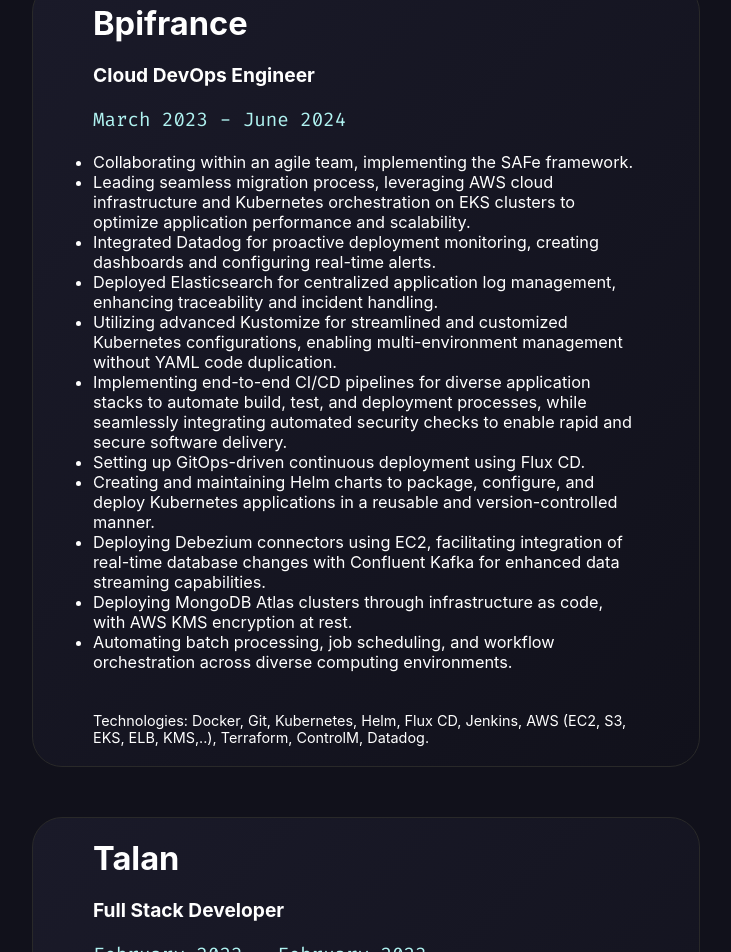
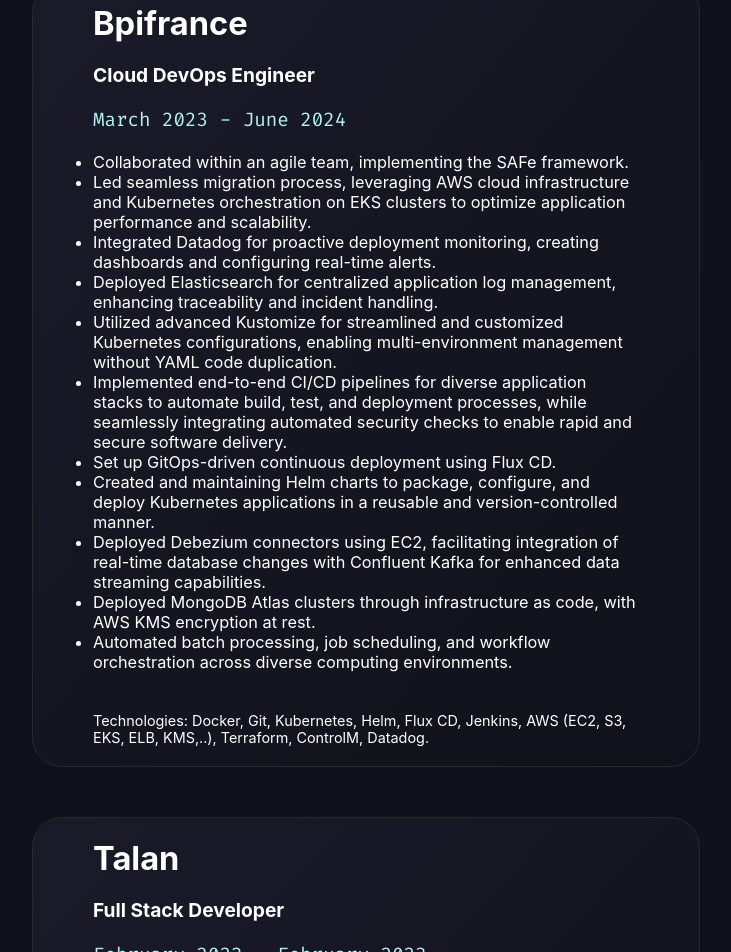
Before and after one commit to cyrine606/project, a website: page index.html in a window 1280 px wide. Shown: the part 3293-4245 px from the top of the page, without its empty margins (274-1005 px from the left). Drawn offline with nearby package versions, Linux system fonts and the light colour scheme; a web font is replaced by a local one.

Commit message:
update experience

```diff
--- a/index.html
+++ b/index.html
@@ -384,17 +384,17 @@
                 <h4 class="position">Cloud DevOps Engineer</h4>
                 <p class="period">March 2023 - June 2024</p>
                 <ul class="ProjectDescription">
-                  <li>Collaborating within an agile team, implementing the SAFe framework.</li>
-                  <li>Leading seamless migration process, leveraging AWS cloud infrastructure and Kubernetes orchestration on EKS clusters to optimize application performance and scalability.</li>
+                  <li>Collaborated within an agile team, implementing the SAFe framework.</li>
+                  <li>Led seamless migration process, leveraging AWS cloud infrastructure and Kubernetes orchestration on EKS clusters to optimize application performance and scalability.</li>
                   <li>Integrated Datadog for proactive deployment monitoring, creating dashboards and configuring real-time alerts.</li>
                   <li>Deployed Elasticsearch for centralized application log management, enhancing traceability and incident handling.</li>
-                  <li>Utilizing advanced Kustomize for streamlined and customized Kubernetes configurations, enabling multi-environment management without YAML code duplication.</li>
-                  <li>Implementing end-to-end CI/CD pipelines for diverse application stacks to automate build, test, and deployment processes, while seamlessly integrating automated security checks to enable rapid and secure software delivery.</li>
-                  <li>Setting up GitOps-driven continuous deployment using Flux CD.</li>
-                  <li>Creating and maintaining Helm charts to package, configure, and deploy Kubernetes applications in a reusable and version-controlled manner.</li>
-                  <li>Deploying Debezium connectors using EC2, facilitating integration of real-time database changes with Confluent Kafka for enhanced data streaming capabilities.</li>
-                  <li>Deploying MongoDB Atlas clusters through infrastructure as code, with AWS KMS encryption at rest.</li>
-                  <li>Automating batch processing, job scheduling, and workflow orchestration across diverse computing environments.</li>
+                  <li>Utilized advanced Kustomize for streamlined and customized Kubernetes configurations, enabling multi-environment management without YAML code duplication.</li>
+                  <li>Implemented end-to-end CI/CD pipelines for diverse application stacks to automate build, test, and deployment processes, while seamlessly integrating automated security checks to enable rapid and secure software delivery.</li>
+                  <li>Set up GitOps-driven continuous deployment using Flux CD.</li>
+                  <li>Created and maintaining Helm charts to package, configure, and deploy Kubernetes applications in a reusable and version-controlled manner.</li>
+                  <li>Deployed Debezium connectors using EC2, facilitating integration of real-time database changes with Confluent Kafka for enhanced data streaming capabilities.</li>
+                  <li>Deployed MongoDB Atlas clusters through infrastructure as code, with AWS KMS encryption at rest.</li>
+                  <li>Automated batch processing, job scheduling, and workflow orchestration across diverse computing environments.</li>
                 </ul>
                 <div class="technologies tech">
                   <p>Technologies: Docker, Git, Kubernetes, Helm, Flux CD, Jenkins, AWS (EC2, S3, EKS, ELB, KMS,..), Terraform, ControlM, Datadog.</p>
```
